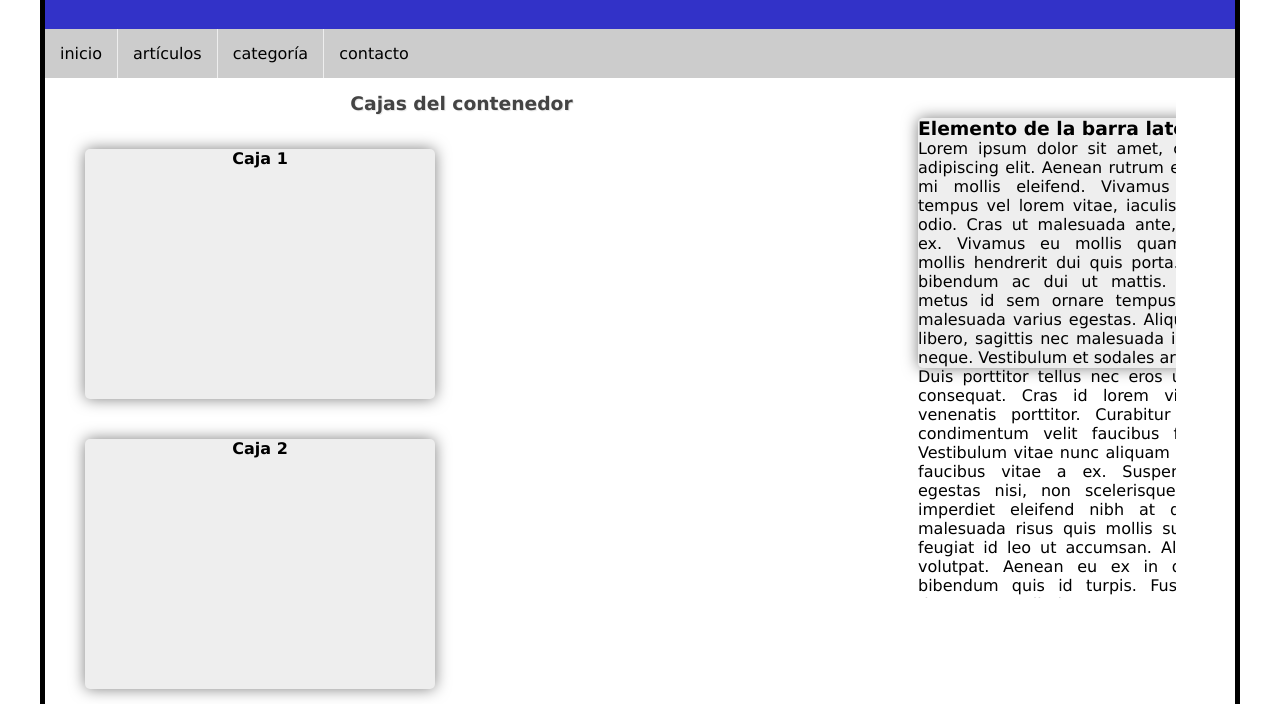
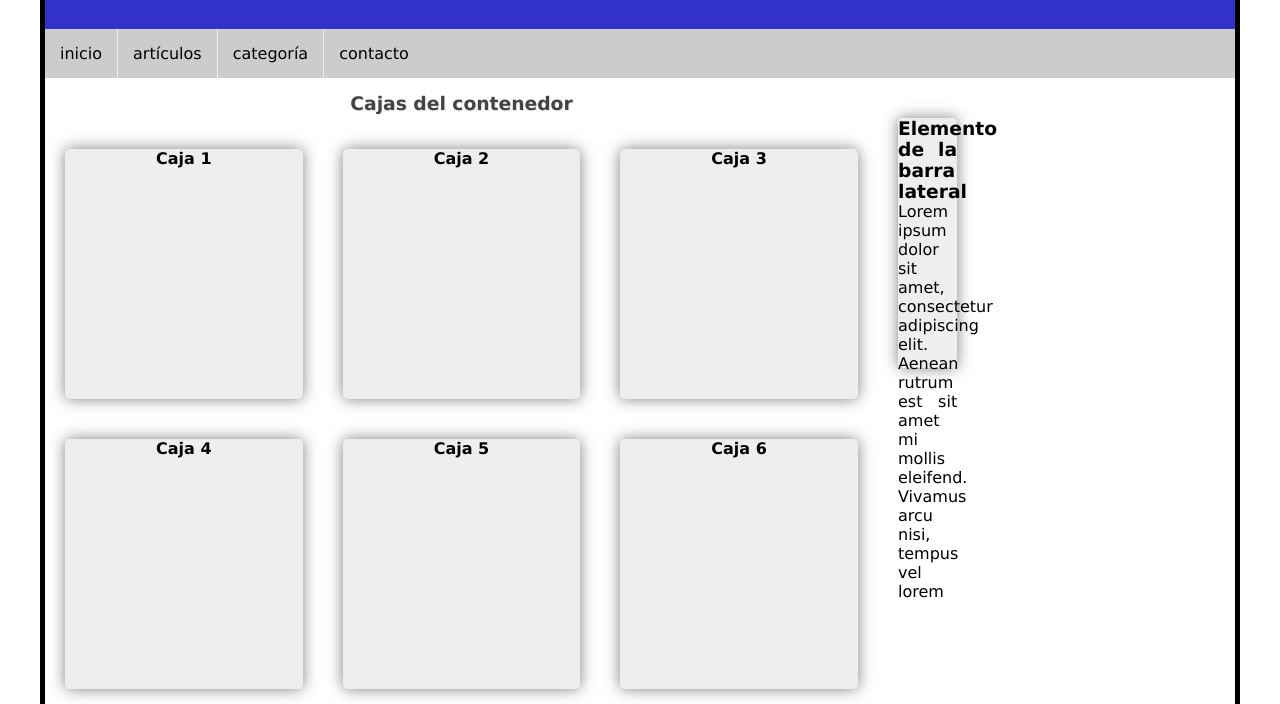
Before and after one commit to diegojorod/ActividadCSS, a plain HTML site: page index.html in a window 1280 px wide. Shown: the part 96-800 px from the top of the page. Drawn offline with Linux system fonts and the light colour scheme.

Commit message:
mejorado

```diff
--- a/styles.css
+++ b/styles.css
@@ -1,3 +1,4 @@
+/* Reset */
 * {
     margin: 0;
     padding: 0;
@@ -13,6 +14,7 @@
     width: 1200px;
     margin: 20px auto;
     border: 5px solid black;
+    overflow: hidden; /* Para contener los elementos flotantes */
   }
 
   /* Header */
@@ -79,9 +81,9 @@
   /* Boxes */
   .caja {
     float: left;
-    width: 350px;
+    width: calc(33.33% - 40px); /* Ajustado para que las cajas quepan mejor */
     height: 250px;
-    margin: 20px 40px;
+    margin: 20px;
     border-radius: 5px;
     background-color: #eee;
     box-shadow: 0 0 15px rgba(0, 0, 0, 0.5);
```
